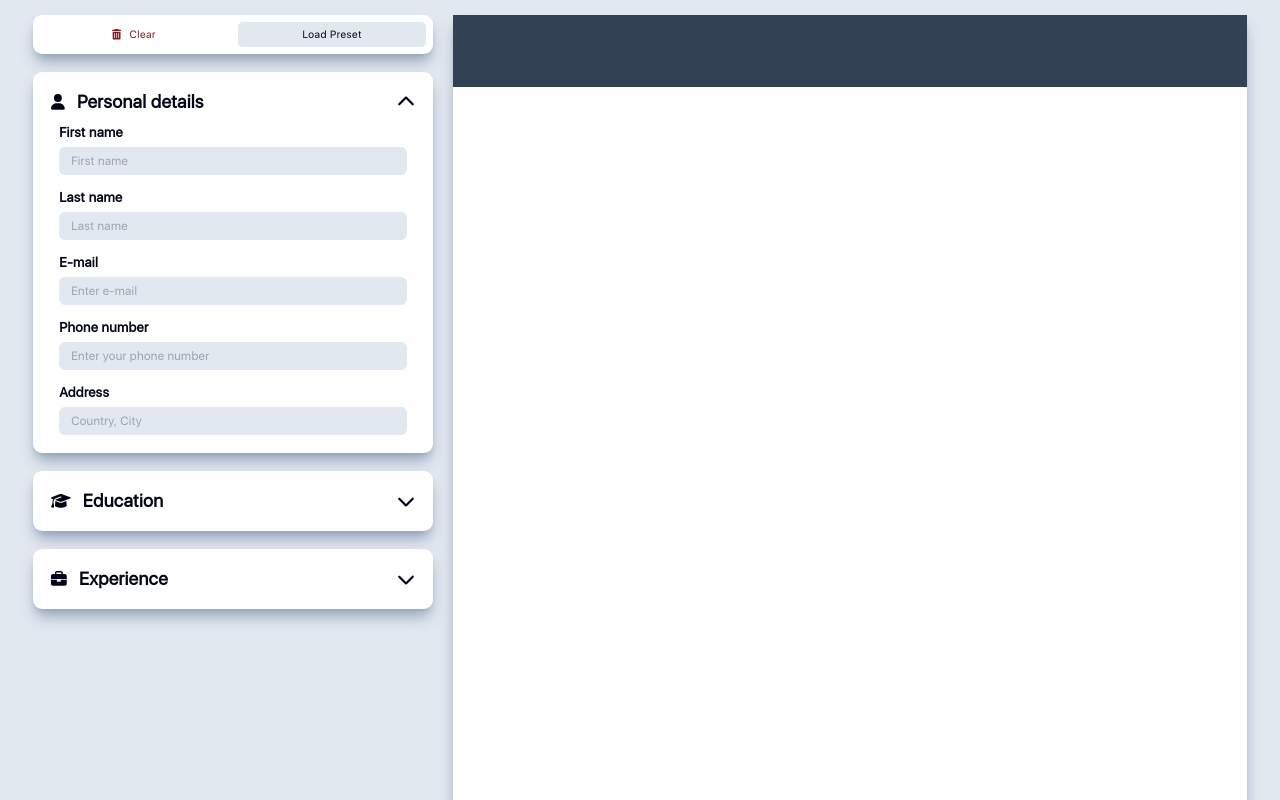
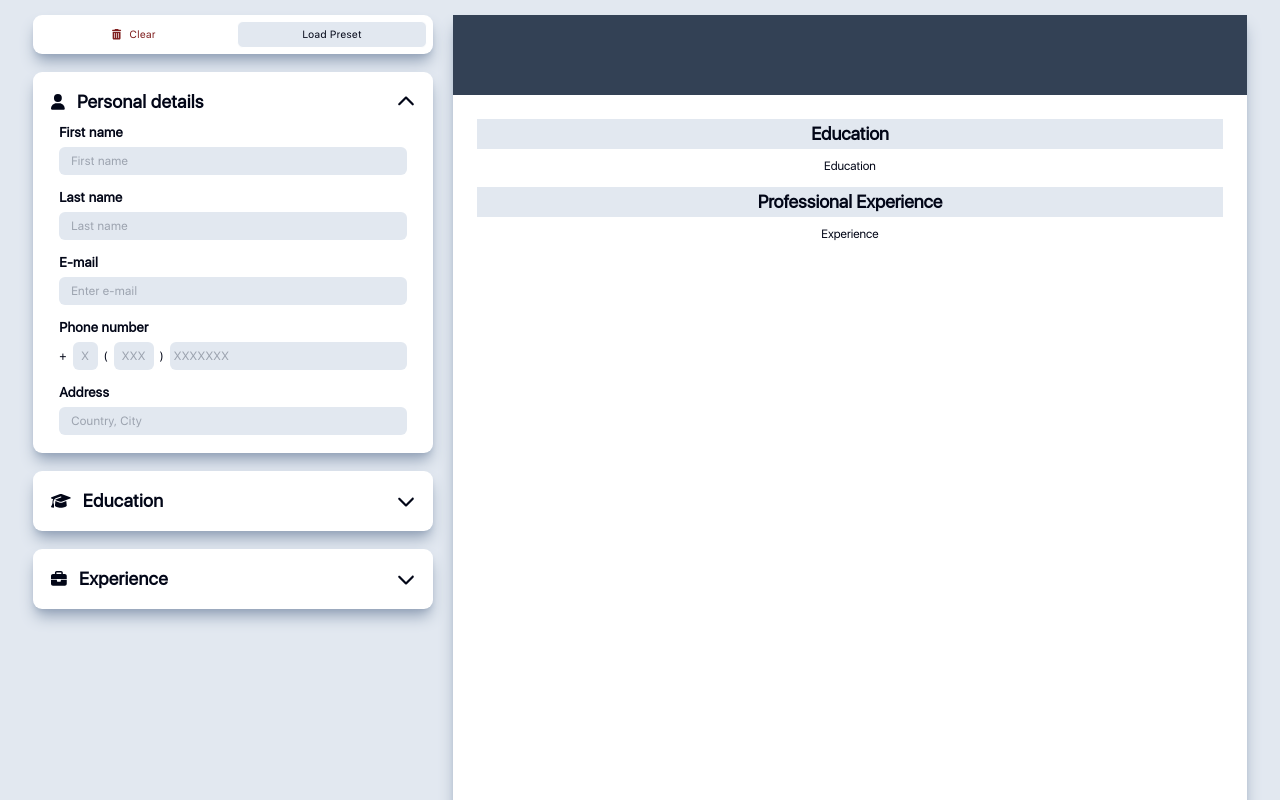
Before and after one commit to cryptoretard25/18-project-cv-application, a React (Create React App) app: page / in a window 1280 px wide. Shown: the top 800 px of the page. Built offline with nearby package versions, Linux system fonts and the light colour scheme.

Commit message:
updated phone input bug fixes

```diff
--- a/src/components/Output.js
+++ b/src/components/Output.js
@@ -9,16 +9,13 @@ function Output() {
   const { portfolioState } = useContext(AppContext);
 
   const { personalDetails, education, experience } = portfolioState;
-  const detailsIsEmpty = Object.values(personalDetails).every((i) => !i);
+  //const detailsIsEmpty = Object.values(personalDetails).some((i) => !i);
 
   return (
     <div className="output">
       <div className="personal-details">
-        {!detailsIsEmpty && (
         <PersonalDetails personalDetails={personalDetails} Icons={Icons} />
-        )}
       </div>
-      {!detailsIsEmpty && (
       <div className="additional-info">
         <div className="education-info">
           <h1 className="bg-slate-200 p-1">Education</h1>
@@ -29,7 +26,6 @@ function Output() {
           <Experience />
         </div>
       </div>
-      )}
     </div>
   );
 }
--- a/src/components/PersonalDetails/PersonalDetails.js
+++ b/src/components/PersonalDetails/PersonalDetails.js
@@ -1,25 +1,19 @@
 import React from "react";
 import { useContext } from "react";
 import { AppContext } from "../../context/AppContext";
-import { User } from "../Icons";
 
 function PersonalDetails() {
   const { portfolioState, portfolioDispatch } = useContext(AppContext);
 
   const onInputChange = (e) =>{
     portfolioDispatch({ type: e.target.id, value: e.target.value });
-    console.log(e.target.id);
-    console.log(portfolioState.personalDetails[e.target.id])
   }
 
-
+  const onPhoneChange = (index) => (e)=>{
+    portfolioDispatch({type: e.target.id, index: index, value: e.target.value})
+  }
 
   return (
-    // <div className="input-wrapper ">
-    //   <h1>
-    //     <User size={"sm"} />
-    //     <span>Personal details</span>
-    //   </h1>
     <form>
       <div className="input-item">
         <label htmlFor="firstname">
@@ -60,16 +54,41 @@ function PersonalDetails() {
         />
       </div>
       <div className="input-item">
-          <label htmlFor="phonenumber">
+        <label htmlFor="phone">
           <h3>Phone number</h3>
         </label>
+        <div className="phone-div">
+          +
           <input
+            className="countrycode"
             type="tel"
-            placeholder="Enter your phone number"
-            id="phonenumber"
-            value={portfolioState.personalDetails.phonenumber}
-            onChange={onInputChange}
+            placeholder="X"
+            id="phone"
+            maxLength={2}
+            value={portfolioState.personalDetails.phone[1]}
+            onChange={onPhoneChange(1)}
           />
+          (
+          <input
+            className="phone-first"
+            type="tel"
+            placeholder="XXX"
+            id="phone"
+            maxLength={4}
+            value={portfolioState.personalDetails.phone[4]}
+            onChange={onPhoneChange(4)}
+          />
+          )
+          <input
+            className="phone-rest"
+            type="tel"
+            placeholder="XXXXXXX"
+            id="phone"
+            maxLength={8}
+            value={portfolioState.personalDetails.phone[7]}
+            onChange={onPhoneChange(7)}
+          />
+        </div>
       </div>
       <div className="input-item">
         <label htmlFor="address">
@@ -84,7 +103,6 @@ function PersonalDetails() {
         />
       </div>
     </form>
-    // </div>
   );
 }
 
--- a/src/components/output/PersonalDetails.js
+++ b/src/components/output/PersonalDetails.js
@@ -1,25 +1,40 @@
-import React from 'react'
+import React, { useEffect, useState } from 'react'
 
 function PersonalDetails({personalDetails, Icons}) {
+  const [phoneIsEmpty, setPhoneIsEmpty] = useState(true)
+  const [emailIsEmpty, setEmailIsEmpty] = useState(true)
+  const [addressIsEmpty, setAddressIsEmpty] = useState(true)
+
+  const isEmpty = (item)=>{
+    if(Array.isArray(item)) return item.some((i) => !i);
+    return item === ''
+  }
+
+  useEffect(()=>{
+    setPhoneIsEmpty(isEmpty(personalDetails.phone));
+    setEmailIsEmpty(isEmpty(personalDetails.email));
+    setAddressIsEmpty(isEmpty(personalDetails.address));
+  },[personalDetails])
+
   return (
     <>
       <h1 className="text-4xl">
         {personalDetails.firstname} {personalDetails.lastname}
       </h1>
       <div className="inline-details">
-        <h3>
+        {!emailIsEmpty && <h3>
           <Icons.Mail size={"1x"} />
           {personalDetails.email}
-        </h3>
-        <h3>
+        </h3>}
+        {!phoneIsEmpty && <h3>
           <Icons.Phone size={"1x"} />
-          {personalDetails.phonenumber}
-        </h3>
+          {personalDetails.phone.join('')}
+        </h3>}
       </div>
-      <h3>
+      {!addressIsEmpty && <h3>
         <Icons.Location size={"1x"} />
         {personalDetails.address}
-      </h3>
+      </h3>}
     </>
   );
 }
--- a/src/context/AppContext.js
+++ b/src/context/AppContext.js
@@ -10,8 +10,8 @@ const initialPersonalDetails = {
     firstname: "",
     lastname: "",
     email: "",
-    phonenumber: "",
     address: "",
+    phone: ["+", "", "-", "(", "", ")", "-", ""],
   },
   education: [],
   experience: [],
@@ -31,6 +31,15 @@ const reducer = (currState, action) => {
           [action.type]: action.value,
         },
       };
+    case 'phone':
+      return {
+        ...currState,
+        personalDetails: {
+          ...currState.personalDetails,
+          phone: currState.personalDetails.phone.map((item, i)=> i===action.index? action.value : item)
+
+        }
+      }
     case "ADD_EDUCATION":
       return {
         ...currState,
--- a/src/index.css
+++ b/src/index.css
@@ -236,6 +236,31 @@
     gap: 8px;
   }
 
+  .phone-div{
+    display: flex;
+    align-items: center;
+    gap: 6px;
+    width: 100%;
+  }
+
+  .phone-div input{
+    padding: 4px;
+  }
+
+  .countrycode{
+    width: 25px;
+    text-align: center;
+  }
+
+  .phone-first{
+    width: 40px;
+    text-align: center
+  }
+
+  .phone-rest{
+    flex: 1;
+  }
+
   /* Output */
   .output {
     @apply shadow-lg font-sans
--- a/src/preset/preset.js
+++ b/src/preset/preset.js
@@ -5,7 +5,7 @@ const preset = {
     firstname: "Ben",
     lastname: "Johnes",
     email: "benjones111@gmail.com",
-    phonenumber: "+89742211453",
+    phone: ["+", "44", "-", "(", "3245", ")", "-", "55215521"],
     address: "London, United Kingdom",
   },
   education: [
```
Lines whose indentation alone changed are shown as unchanged.
